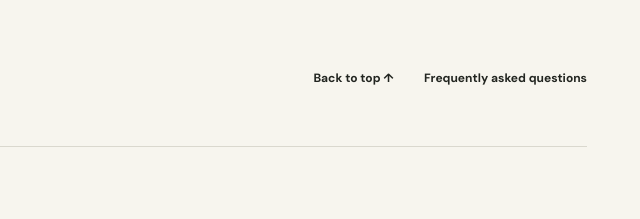
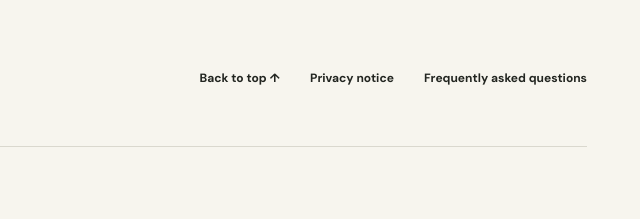
Before and after one commit to LouKang09/VSLs, a website: page index.html in a window 1280 px wide. Shown: the part 5888-6107 px from the top of the page, 640-1280 px from the left. Drawn offline with nearby package versions, Linux system fonts and the light colour scheme; no server answers.

Commit message:
Link buyer privacy notice in footer and inquiry form

```diff
--- a/index.html
+++ b/index.html
@@ -122,7 +122,7 @@
 
     <section class="closing"><div class="closing-circles"></div><div class="closing-content"><p>✳ &nbsp; ONE GOOD STEP CAN CHANGE THE STORY.</p><h2>That thing you've<br>been thinking about?<br><em>Let's start there.</em></h2><button class="btn closing-button" type="button" data-buy><span data-text="cta">Get in touch</span><span>↗</span></button><small>Have questions? We would love to hear from you.</small></div></section>
   </main>
-  <footer><div class="footer-top"><div><a class="brand" href="#top"><span class="brand-icon"><span>⌁</span></span><span class="brand-name" data-text="brand">GOODFORM</span><sup>®</sup></a><p>A good place for great ideas.</p></div><div class="footer-links"><a href="#top">Back to top ↑</a><a href="#faq">Frequently asked questions</a></div></div><div class="footer-bottom">© <span id="copyrightYear"></span> <span data-text="brand">GOODFORM</span> · All rights reserved.</div></footer>
+  <footer><div class="footer-top"><div><a class="brand" href="#top"><span class="brand-icon"><span>⌁</span></span><span class="brand-name" data-text="brand">GOODFORM</span><sup>®</sup></a><p>A good place for great ideas.</p></div><div class="footer-links"><a href="#top">Back to top ↑</a><a href="/privacy">Privacy notice</a><a href="#faq">Frequently asked questions</a></div></div><div class="footer-bottom">© <span id="copyrightYear"></span> <span data-text="brand">GOODFORM</span> · All rights reserved.</div></footer>
 </div>
 <div class="mobile-bar"><div><small>YOUR NEXT STEP</small><strong data-text="price">Contact for pricing</strong></div><a class="btn mobile-cta" href="#offer">See offer ↗</a></div>
 
@@ -140,7 +140,7 @@
       <p id="leadMessage" role="status" aria-live="polite"></p>
       <button type="submit" class="btn btn-accent" id="submitLead">Send message ↗</button>
     </form>
-    <p class="lead-privacy">Your details are stored securely for responding to your inquiry. They are not shown publicly.</p>
+    <p class="lead-privacy">Your details are used to reply to your inquiry and are not shown publicly. <a href="/privacy" target="_blank" rel="noopener">Privacy notice ↗</a></p>
   </div>
 </dialog>
 </body>
```
